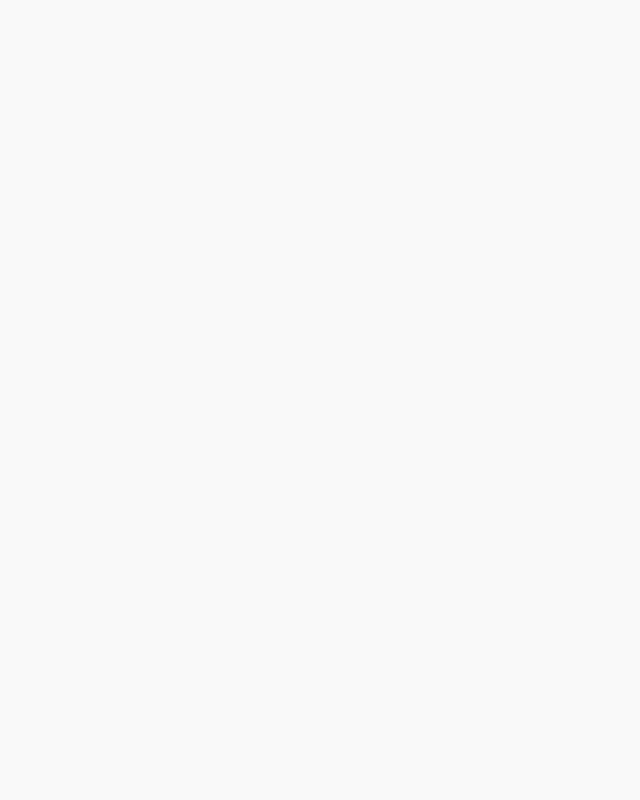
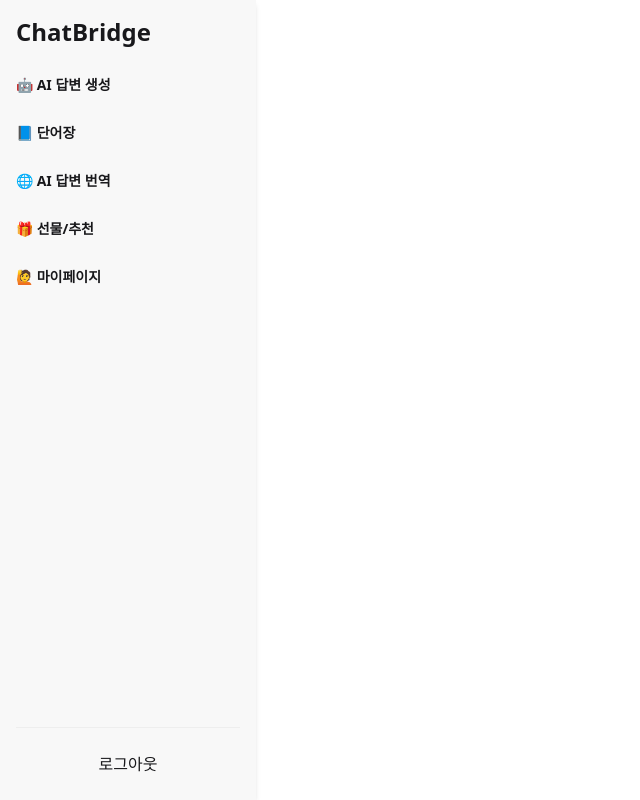
Before and after one commit to junsgi/ChatBridge, a React (Vite) app in the folder front/: page /main in a window 1280 px wide. Before the commit this address had no page. Shown: the whole page, without its empty margins (0-640 px from the left). Built offline with nearby package versions, Linux system fonts and the light colour scheme.

Commit message:
findIDPW finish, to do mainpage

```diff
--- a/front/src/App.jsx
+++ b/front/src/App.jsx
@@ -1,6 +1,7 @@
 import "./App.css";
 import FindIDPW from "./modules/FindIDPW";
 import Login from "./modules/Login";
+import MainPage from "./modules/MainPage";
 import Signup from "./modules/Signup";
 import { Route, Routes } from "react-router-dom";
 const App = () => {
@@ -10,6 +11,7 @@
         <Route path = "/" element={<Login />} />
         <Route path = "/signup" element={<Signup />} />
         <Route path = "/findIDPW" element = {<FindIDPW />}/>
+        <Route path = "/main" element = {<MainPage />}/>
       </Routes>
     </>
   );
--- a/front/src/components/FindPW.jsx
+++ /dev/null
@@ -1,37 +0,0 @@
-import { useCallback, useState } from "react";
-import EmailForm from "./EmailForm";
-import CreateUpdatePw from "./CreateUpdatePw";
-import { Link } from "react-router-dom";
-
-const FindPW = () => {
-    const [data, setData] = useState({ a : ''});
-    const [idError, setError] = useState(false);
-    const [idSuccess, setSuccess] = useState(false);
-    const update = useCallback(update => setData(update), [setData]);
-    return (
-        <fieldset className="fieldset border-base-300 rounded-box w-xs md:ml-4 border bg-white p-4">
-            <legend className="fieldset-legend text-center text-4xl">ChatBridge</legend>
-
-            <div className="flex w-full flex-col space-y-1">
-                <label className="label">ID</label>
-
-                <div className="join w-full">
-                    <input type="text" minLength={2} maxLength={20} className={`input join-item w-full ${idError ? 'input-error' : idSuccess ? 'input-success' : ''}`} placeholder="ID" />
-                </div>
-            </div>
-
-            <EmailForm update={update} />
-            <CreateUpdatePw update={update} />
-            <button className="btn btn-neutral mt-4" onClick={() => console.log(data)}>
-                비밀번호 변경
-            </button>
-
-            <div className="mt-5 flex w-full">
-                <Link to="/" className="card grid grow place-items-start font-bold">
-                    login
-                </Link>
-            </div>
-        </fieldset>
-    );
-};
-export default FindPW;
--- /dev/null
+++ b/front/src/components/contents/Nav.jsx
@@ -0,0 +1,35 @@
+const Nav = () => {
+    return (
+        <div className="navbar bg-base-100 shadow-sm">
+            <div className="flex-1">
+                <a className="btn btn-ghost text-xl">daisyUI</a>
+            </div>
+            <div className="flex gap-2">
+                <input type="text" placeholder="Search" className="input input-bordered w-24 md:w-auto" />
+                <div className="dropdown dropdown-end">
+                    <div tabIndex={0} role="button" className="btn btn-ghost btn-circle avatar">
+                        <div className="w-10 rounded-full">
+                            <img alt="Tailwind CSS Navbar component" src="https://img.daisyui.com/images/stock/photo-1534528741775-53994a69daeb.webp" />
+                        </div>
+                    </div>
+                    <ul tabIndex={0} className="menu menu-sm dropdown-content bg-base-100 rounded-box z-1 mt-3 w-52 p-2 shadow">
+                        <li>
+                            <a className="justify-between">
+                                Profile
+                                <span className="badge">New</span>
+                            </a>
+                        </li>
+                        <li>
+                            <a>Settings</a>
+                        </li>
+                        <li>
+                            <a>Logout</a>
+                        </li>
+                    </ul>
+                </div>
+            </div>
+        </div>
+    );
+};
+
+export default Nav;
--- /dev/null
+++ b/front/src/components/contents/SideBar.jsx
@@ -0,0 +1,39 @@
+import { useCallback } from 'react';
+import { Link, useNavigate } from 'react-router-dom';
+
+const SideBar = () => {
+    const navi = useNavigate();
+    const logout = useCallback(() => {
+        navi("/");
+    }, [])
+    return (
+        <>
+        <aside className="bg-base-200 flex w-64 flex-col p-4 shadow-md">
+
+            <h1 className="mb-4 text-2xl font-bold">ChatBridge</h1>
+
+            <nav className="flex flex-col space-y-2">
+                <Link to="/generate" className="btn btn-ghost justify-start">
+                    🤖 AI 답변 생성
+                </Link>
+                <Link to="/vocab" className="btn btn-ghost justify-start">
+                    📘 단어장
+                </Link>
+                <Link to="/translate" className="btn btn-ghost justify-start">
+                    🌐 AI 답변 번역
+                </Link>
+                <Link to="/gifts" className="btn btn-ghost justify-start">
+                    🎁 선물/추천
+                </Link>
+                <Link to="/mypage" className="btn btn-ghost justify-start">
+                    🙋 마이페이지
+                </Link>
+            </nav>
+            <div className="border-base-300 mt-auto border-t pt-4">
+                <button className="btn btn-outline btn-error w-full" onClick = {logout}>로그아웃</button>
+            </div>
+        </aside>
+        </>
+    );
+};
+export default SideBar;
--- /dev/null
+++ b/front/src/components/user/FindPW.jsx
@@ -0,0 +1,39 @@
+import { useCallback, useState } from 'react';
+import EmailForm from './EmailForm';
+import CreateUpdatePw from './CreateUpdatePw';
+import { Link } from 'react-router-dom';
+import IdCheckInput from './IdCheckInput';
+
+const FindPW = () => {
+    const [data, setData] = useState({ id: '', email: '', pw: '' });
+    const update = useCallback((update) =>
+        setData((prev) => {
+            return { ...prev, ...update };
+        }
+    ),[setData]);
+    return (
+        <fieldset className="fieldset border-base-300 rounded-box w-xs border bg-white p-4 md:ml-4">
+            <legend className="fieldset-legend text-center text-4xl">ChatBridge</legend>
+
+            <IdCheckInput update = {update}/>
+
+            <EmailForm update={update} />
+            {data.id.length * data.email.length > 0 && (
+                <>
+                    <p className = "mt-2 text-l">새 비밀번호 설정</p>
+                    <CreateUpdatePw update={update} />
+                    <button className="btn btn-neutral mt-4" onClick={() => console.log(data)}>
+                        비밀번호 변경
+                    </button>
+                </>
+            )}
+
+            <div className="mt-5 flex w-full">
+                <Link to="/" className="card grid grow place-items-start font-bold">
+                    login
+                </Link>
+            </div>
+        </fieldset>
+    );
+};
+export default FindPW;
--- a/front/src/components/IdCheckInput.jsx
+++ b/front/src/components/user/IdCheckInput.jsx
@@ -18,9 +18,9 @@
         }
         setError(e => false);
         setSuccess(e => true);
-        setMsg(e => "사용가능한 아이디입니다.")
+        setMsg(e => "server message")
         update({ id : id.current });
-
+        // 서버에서 메시지를 보내줘야함
         // await axios.get("/idCheck")
         // .then(res => {
         //     setError(e => false);
@@ -41,7 +41,7 @@
 
             <div className="join w-full">
                 <input type="text" onChange={idHandle} minLength={2} maxLength = {20} className={`input join-item w-full ${idError ? 'input-error' : (idSuccess ? 'input-success' : '')}`} placeholder="ID" />
-                <button className="btn btn-neutral join-item" onClick = {onclick}>중복확인</button>
+                <button className="btn btn-neutral join-item w-[89.6px]" onClick = {onclick}>확인</button>
             </div>
 
             {(idError || idSuccess) && <p className={idError ? `text-error` : 'text-success'}>{idMsg}</p>}
--- a/front/src/modules/FindIDPW.jsx
+++ b/front/src/modules/FindIDPW.jsx
@@ -1,5 +1,5 @@
-import FindID from '../components/FindID';
-import FindPW from '../components/FindPW';
+import FindID from '../components/user/FindID';
+import FindPW from '../components/user/FindPW';
 
 const FindIDPW = () => {
 
--- /dev/null
+++ b/front/src/modules/MainPage.jsx
@@ -0,0 +1,11 @@
+import SideBar from "../components/contents/SideBar";
+
+const MainPage = () => {
+    return (
+        <div className="flex h-screen bg-white">
+            <SideBar />
+        </div>
+    );
+};
+
+export default MainPage;
--- a/front/src/modules/Signup.jsx
+++ b/front/src/modules/Signup.jsx
@@ -1,8 +1,8 @@
 import { useCallback, useMemo, useState } from 'react';
 import { Link } from 'react-router-dom';
-import CreateUpdatePw from '../components/CreateUpdatePw';
-import IdCheckInput from '../components/IdCheckInput';
-import EmailForm from '../components/EmailForm';
+import CreateUpdatePw from '../components/user/CreateUpdatePw';
+import IdCheckInput from '../components/user/IdCheckInput';
+import EmailForm from '../components/user/EmailForm';
 
 const Signup = () => {
     const [data, setData] = useState({ id : '', pw : '', email : '', birth : ''});
```
Also changed, not shown: front/src/components/user/CreateUpdatePw.jsx (renamed from front/src/components/CreateUpdatePw.jsx), front/src/components/user/EmailForm.jsx (renamed from front/src/components/EmailForm.jsx), front/src/components/user/FindID.jsx (renamed from front/src/components/FindID.jsx).
